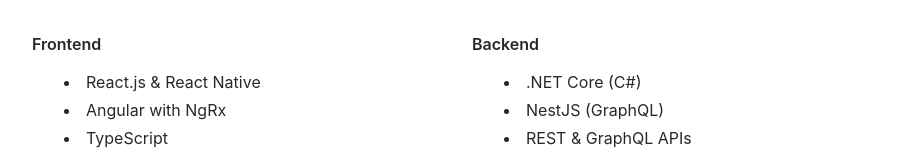
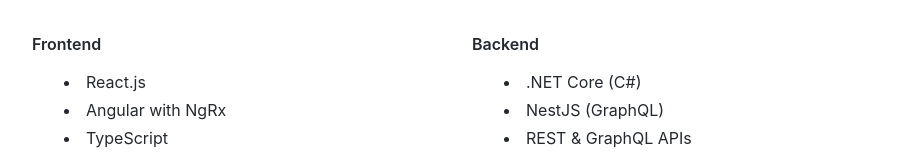
Before and after one commit to leanczo/leanczo.github.io, a React (Vite) app: page / in a window 1280 px wide. Shown: the part 1088-1245 px from the top of the page, without its empty margins (176-1096 px from the left). Built offline with nearby package versions, Linux system fonts and the light colour scheme.

Commit message:
Update AboutTab.tsx

```diff
--- a/src/components/tabs/AboutTab.tsx
+++ b/src/components/tabs/AboutTab.tsx
@@ -57,7 +57,7 @@ const leandro = {
         <div>
           <h4 className="font-medium mb-2">Frontend</h4>
           <ul className="list-disc list-inside">
-            <li>React.js & React Native</li>
+            <li>React.js</li>
             <li>Angular with NgRx</li>
             <li>TypeScript</li>
             <li>HTML5 & CSS3</li>
```
